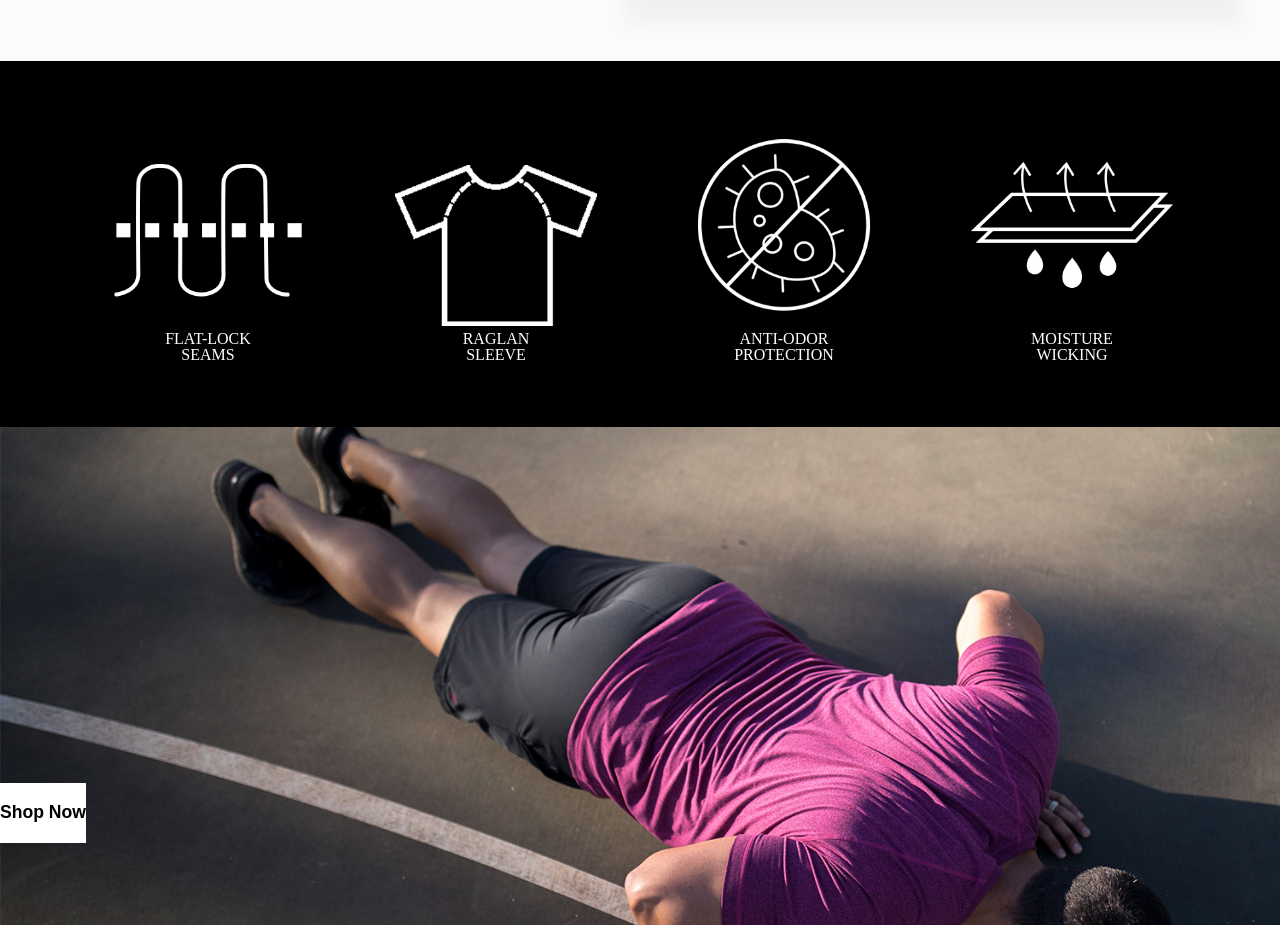
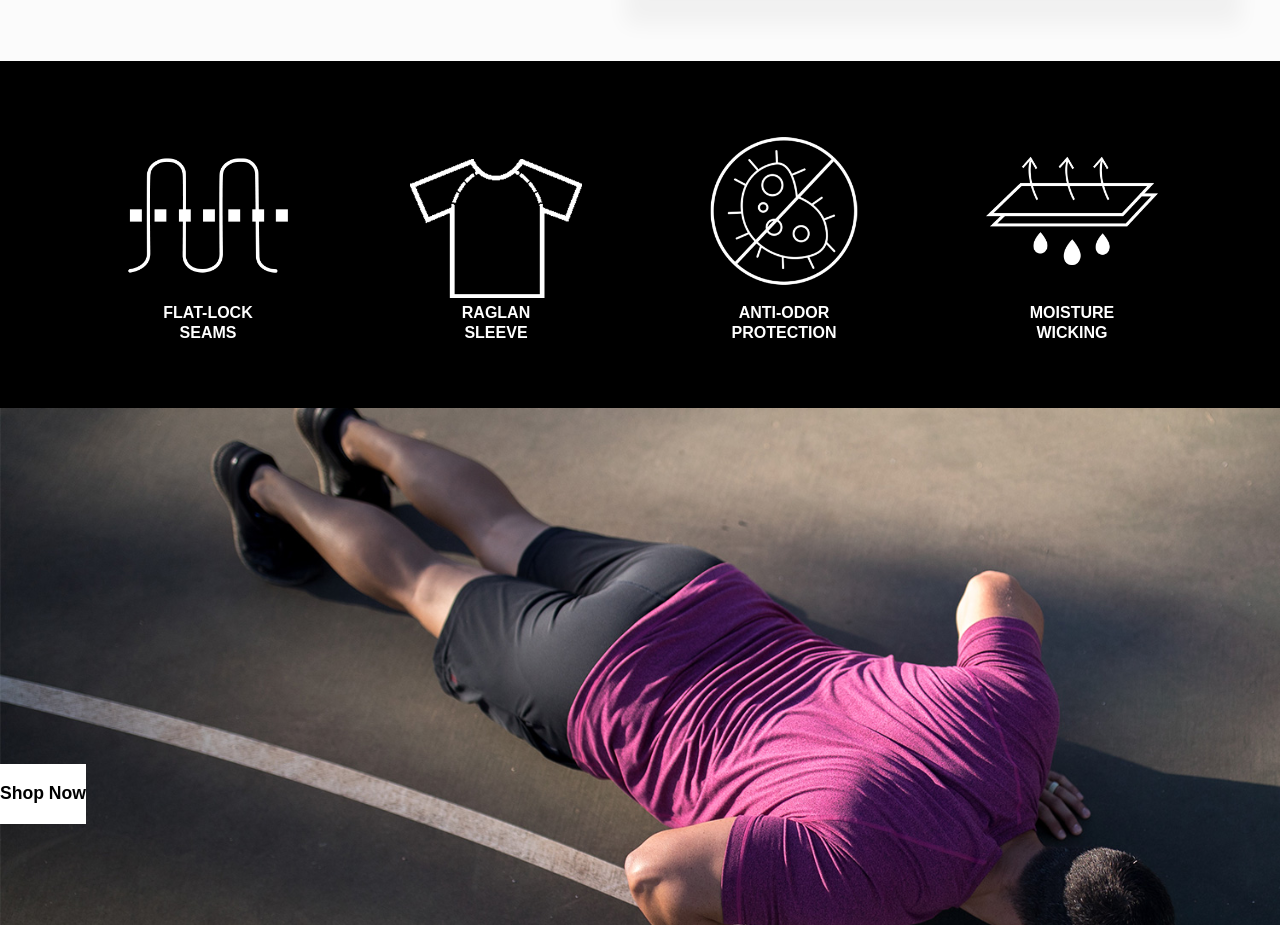
Before and after one commit to Cragady/rhone-clone, a website: page src/index.html in a window 1280 px wide. Shown: the part 3120-4045 px from the top of the page. Drawn offline with nearby package versions, Linux system fonts and the light colour scheme; files that its build step writes are made by us from their sources.

Commit message:
fixed layout of banner-of-benefits even more; needs background tuneup for banner; still needs button placemen

```diff
--- a/src/index.html
+++ b/src/index.html
@@ -88,7 +88,7 @@
                 <img src="images/flatlockseams_white.png" alt="flat lock seams">
                 <p>FLAT-LOCK <br /> SEAMS</p>
             </div>
-            <div class="img-container">
+            <div class="img-container sleeves">
                 <img src="images/Raglan-Sleeve.png" alt="raglan sleeve">
                 <p>RAGLAN <br /> SLEEVE</P>
             </div>
--- a/src/scss/styles.scss
+++ b/src/scss/styles.scss
@@ -178,23 +178,30 @@ h2{
     .img-container{
         display: flex;
         flex-direction: column;
-        justify-content: flex-end;
+        justify-content: space-between;
         align-items: center;
-        width: auto;
 
         p{
             text-align: center;
             font-size: 1em;
             color: white;
+            font-weight: bold;
+            font-family: Arial, Helvetica, sans-serif;
+            line-height: 1.3;
             margin-top: 5px;
             z-index: 1;
         }
 
         img{
             height: auto;
-            width: 70%;
+            width: 60%;
         }
     }
+
+    .sleeves{
+        justify-content: flex-end;
+    }
+
 }
 
 .shirts-cause-pushups{
```
Also changed, not shown: dist/css/styles.css, dist/index.html.
